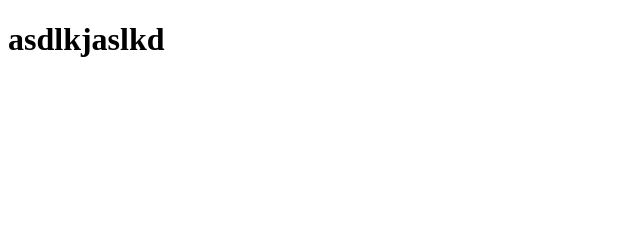
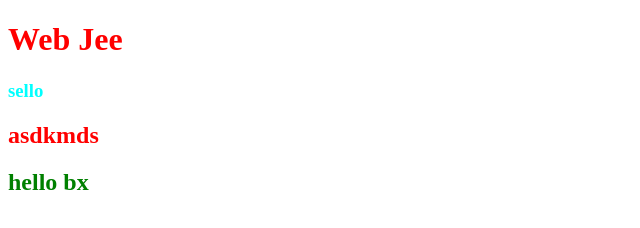
Before and after one commit to Rabyn-Collab/web-vercel, a plain HTML site: page index.html in a window 1280 px wide. Shown: the whole page, without its empty margins (0-640 px from the left). Drawn offline with Linux system fonts and the light colour scheme.

Commit message:
some changes

```diff
--- /dev/null
+++ b/index.css
@@ -0,0 +1,3 @@
+h1 {
+  color: blueviolet;
+}
--- a/index.html
+++ b/index.html
@@ -5,10 +5,43 @@
     <meta charset="UTF-8">
     <meta name="viewport" content="width=device-width, initial-scale=1.0">
     <title>Document</title>
+    <!-- <link rel="stylesheet" href="index.css"> -->
+
+    <style>
+      /* h1 {
+        color: blue;
+      } */
+      #header h1,
+      #header h2 {
+        color: red;
+      }
+
+      #header h3 {
+        color: aqua;
+      }
+
+      .dis-section h2 {
+        color: green;
+      }
+    </style>
+
+
+
   </head>
 
   <body>
-    <h1>asdlkjaslkd</h1>
+
+
+    <div id="header">
+      <h1>Web Jee</h1>
+      <h3>sello</h3>
+      <h2>asdkmds</h2>
+    </div>
+
+    <div class="dis-section">
+      <h2>hello bx</h2>
+
+    </div>
 
   </body>
 
```
